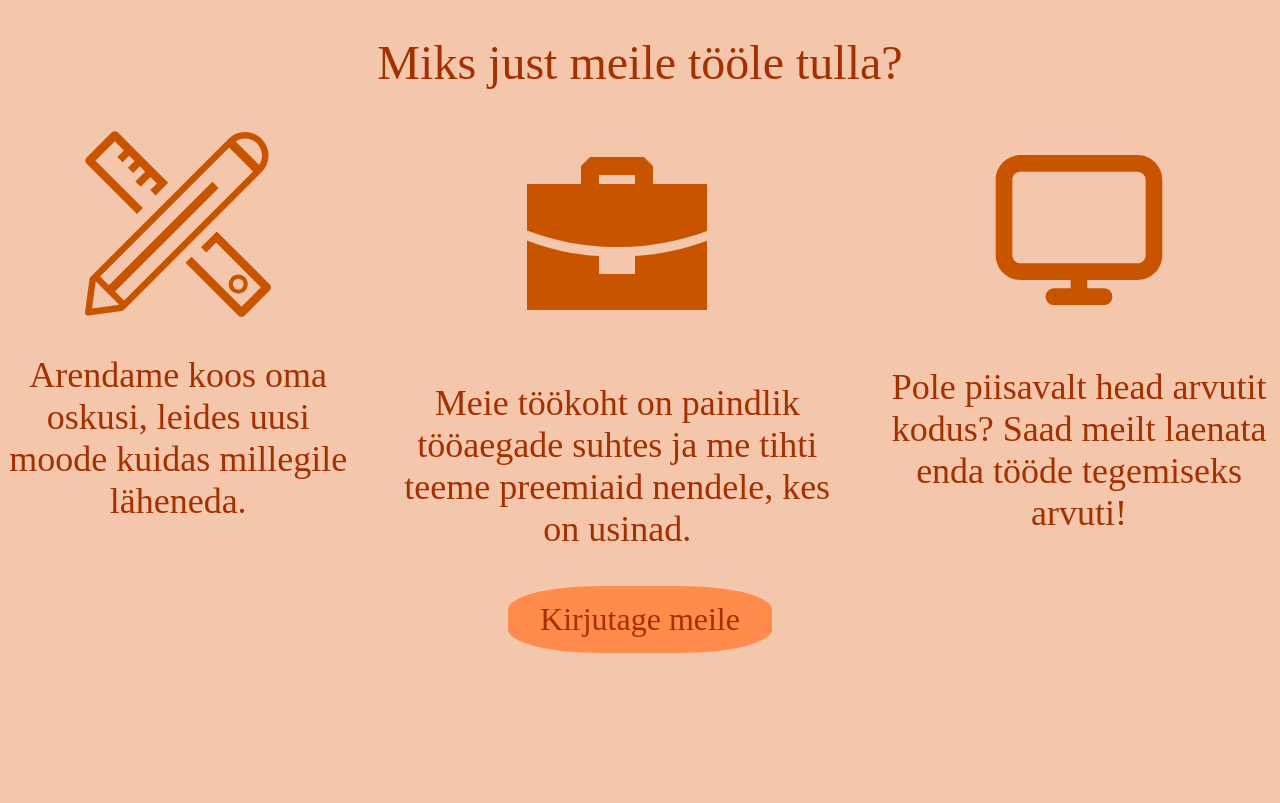
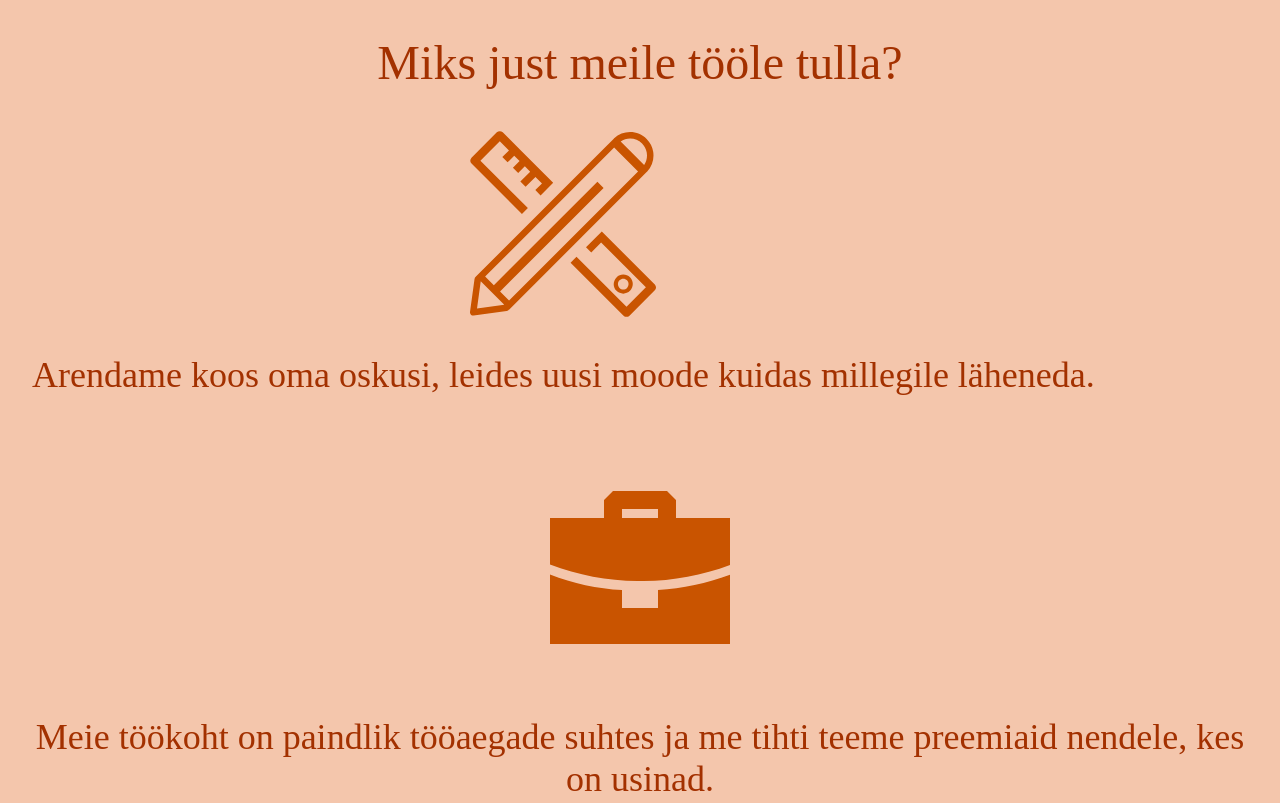
Before and after one commit to visuaalmeedia/01-Kaljura-tunnid, a plain HTML site: page Kavand-2/index.html in a window 1280 px wide. Shown: the part 1120-1923 px from the top of the page. Before the commit the page ends 1773 px from the top, so only its background shows below. Drawn offline with Linux system fonts and the light colour scheme; a web font is replaced by a local one.

Commit message:
Tänane tunnitöö

```diff
--- a/Kavand-2/style.css
+++ b/Kavand-2/style.css
@@ -5,11 +5,13 @@ body {
     padding: 0;
     flex-direction: column;
     text-align: center;
+
 }
 main {
     display: block;
     margin-left: auto;
     margin-right: auto;
+
 }
 h1 {
     color: #FFE6C0;
@@ -64,4 +66,7 @@ header ul {
  .card-row {
     display: flex;
     gap: 2rem;
+    margin-left: 2rem;
+    margin-right: 2rem;
+    flex-wrap: wrap;
  }
```
